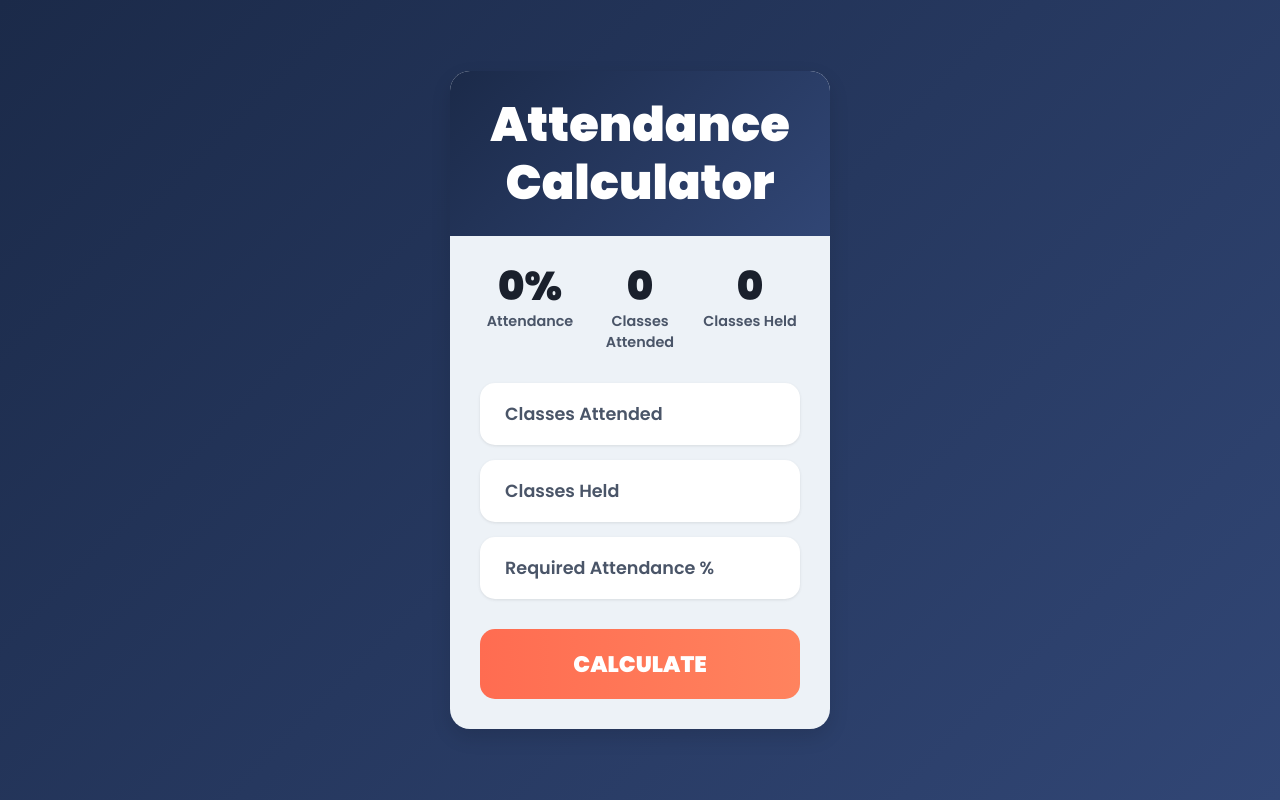
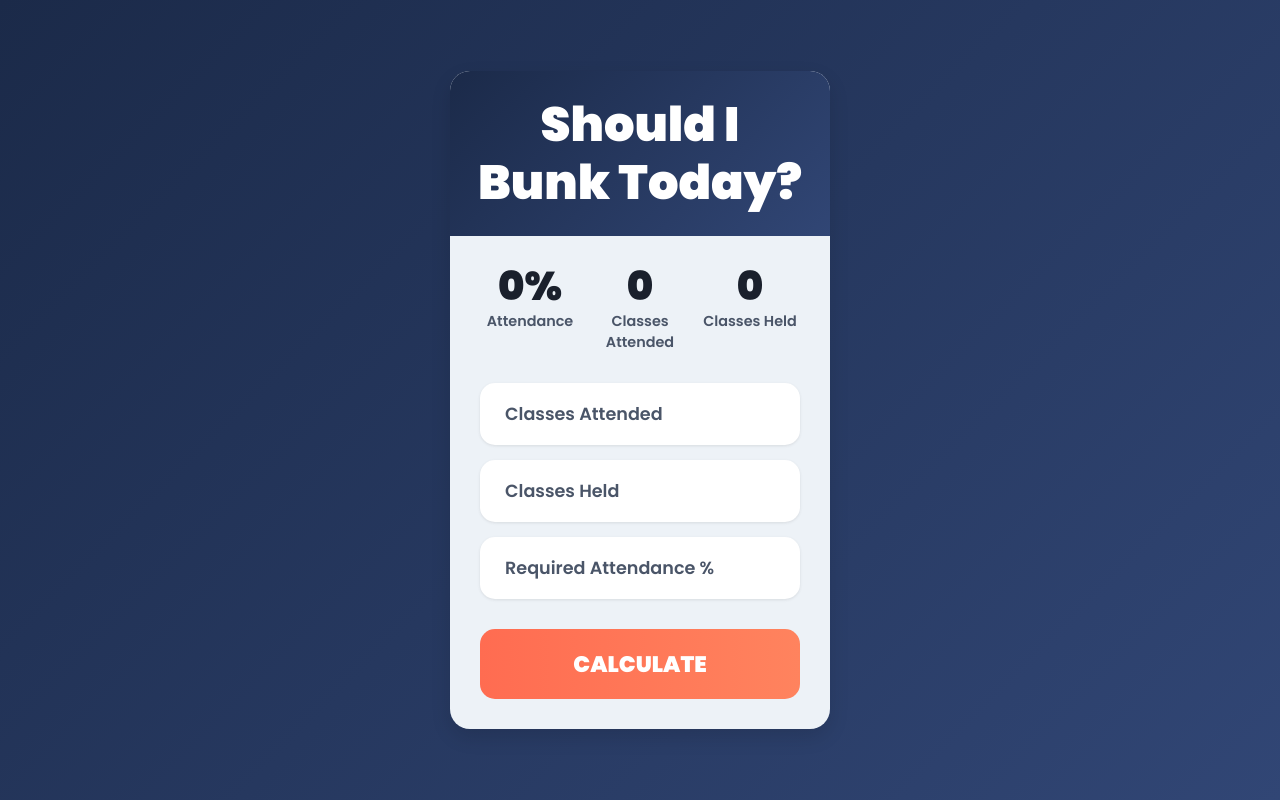
Before and after one commit to SatyajeetSahoo08/bunk-calculator-webpage, a plain HTML site: page index.html in a window 1280 px wide. Drawn offline with Linux system fonts and the light colour scheme.

Commit message:
Changed title from 'Attendance Calculator' to 'Should I Bunk Today'

```diff
--- a/index.html
+++ b/index.html
@@ -8,7 +8,7 @@
 </head>
 <body>
     <div class="container">
-        <h1>Attendance<br>Calculator</h1>
+        <h1>Should I<br>Bunk Today?</h1>
         <div class="content">
             <div class="stats">
                 <div>
```
